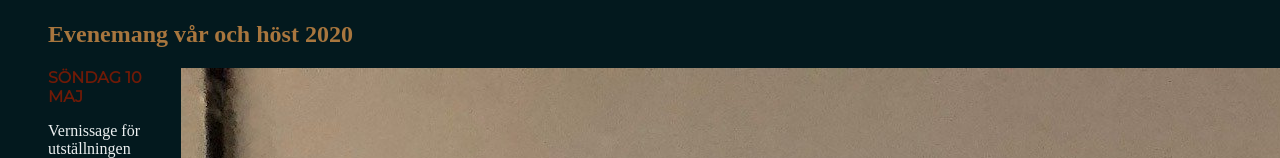
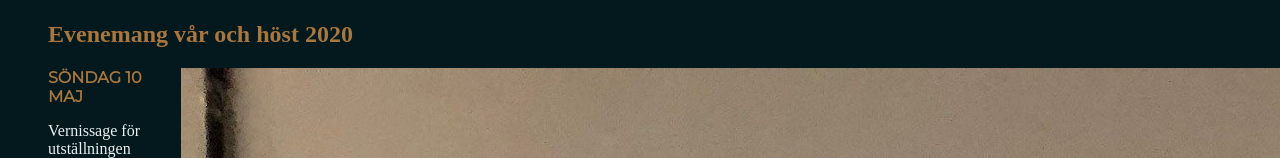
Before and after one commit to LeoDanielsson/renqvistsverkstad, a Next.js app: page /program in a window 1280 px wide. Shown: the part 554-712 px from the top of the page. Built offline with nearby package versions, Linux system fonts and the light colour scheme; what typography would draw is missing.

Commit message:
fix event colors

```diff
--- a/components/event.js
+++ b/components/event.js
@@ -1,5 +1,5 @@
 import styled from 'styled-components';
-import { copper } from '../colors';
+import { gold } from '../colors';
 
 export const Wrapper = styled.section`
   margin-bottom: 8px;
@@ -11,7 +11,7 @@ export const EventDate = styled.time`
   margin-bottom: 8px;
   margin-top: 8px;
   font-weight: bolder;
-  color: ${copper};
+  color: ${gold};
 `;
 
 const Event = ({ date, texts }) => (
```
